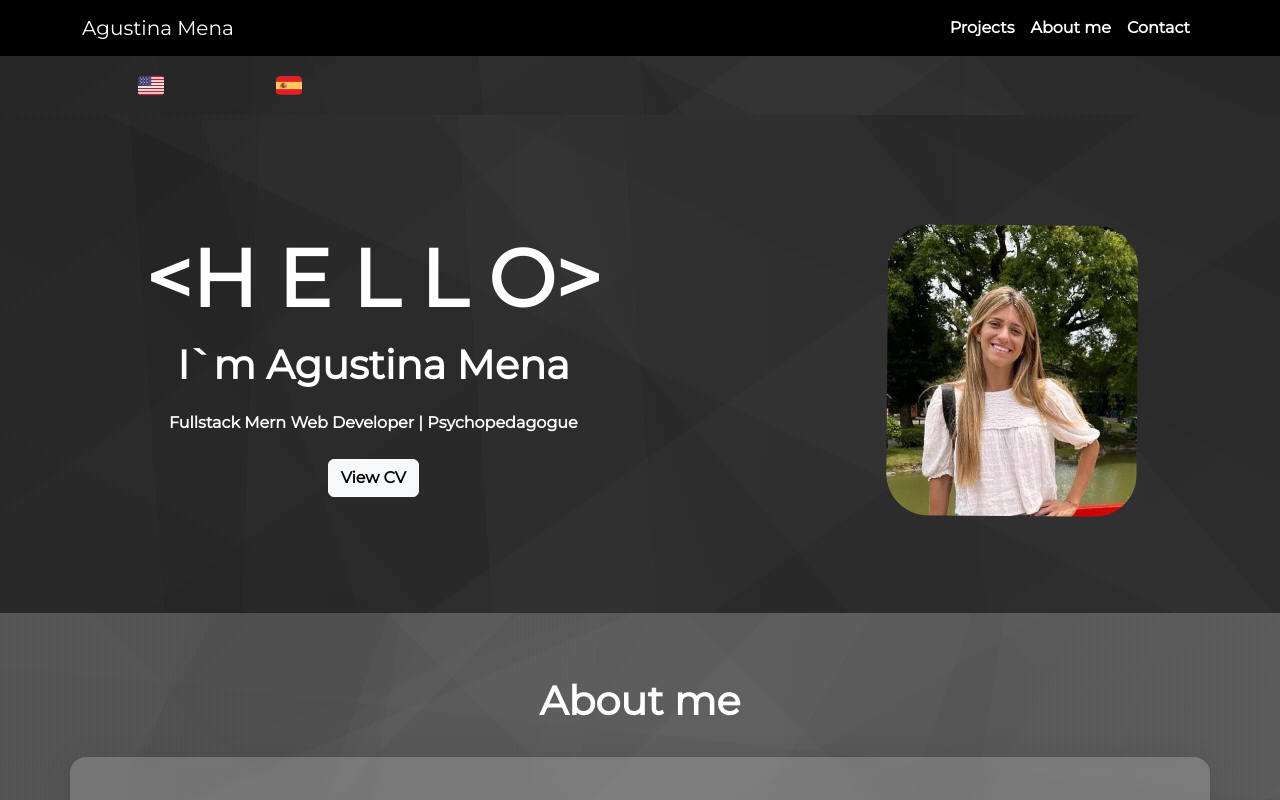
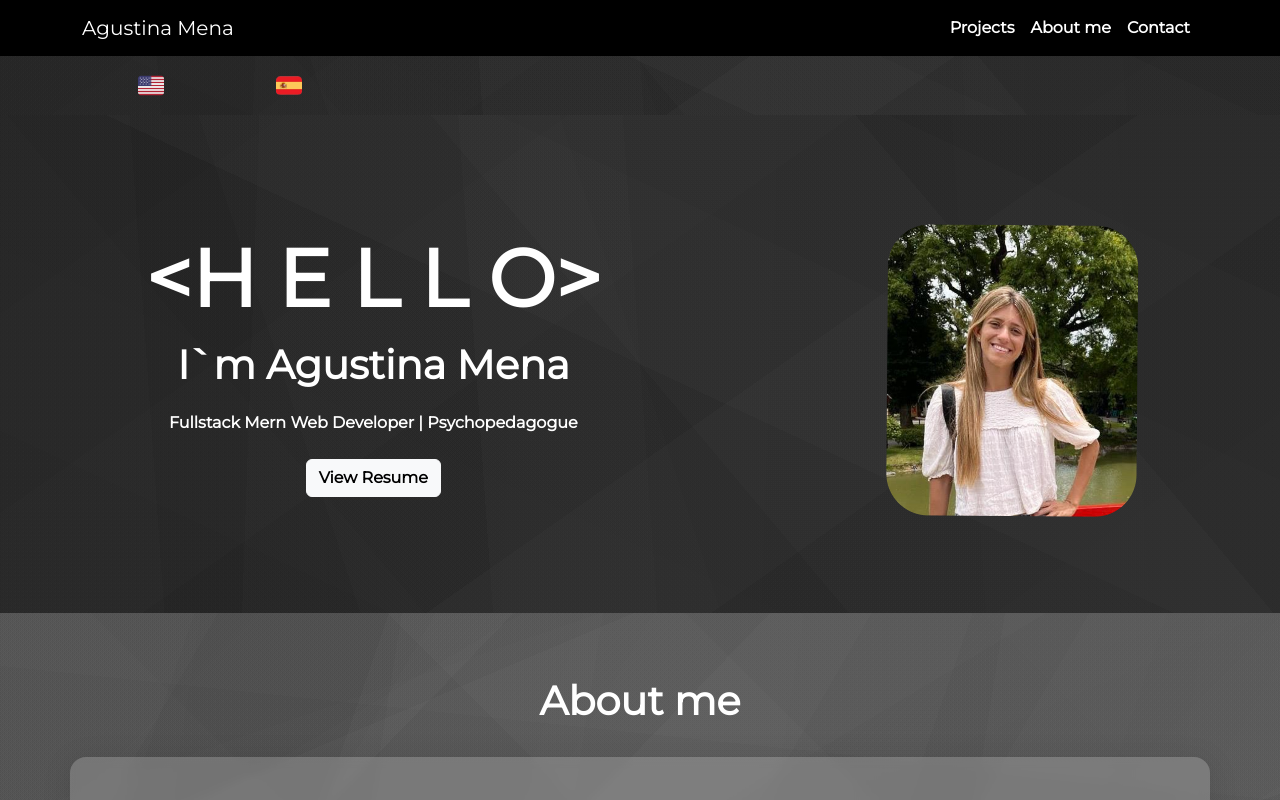
Before and after one commit to Agusme/portfolio-Agustina-Mena, a React (Create React App) app: page / in a window 1280 px wide. Shown: the top 800 px of the page. Built offline with nearby package versions, Linux system fonts and the light colour scheme.

Commit message:
add changes

```diff
--- a/src/i18n.js
+++ b/src/i18n.js
@@ -60,7 +60,7 @@ returnObjects: true,
           description: {
             im: "I`m Agustina Mena",
             profession: " Fullstack Mern Web Developer | Psychopedagogue",
-            cv: "View CV",
+            cv: "View Resume",
           },
           navbar:{
             projects:"Projects",
```
